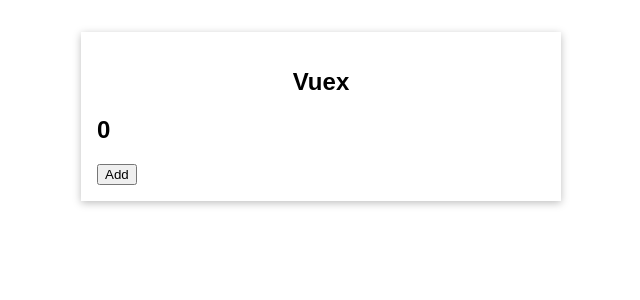
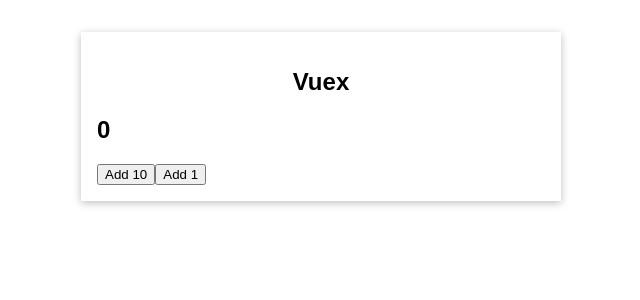
Before and after one commit to andretorquato/vuejs-course, a Vue app in the folder vuex-01-starting-setup/: page / in a window 1280 px wide. Shown: the top 300 px of the page, without its empty margins (319-959 px from the left). Built offline with nearby package versions, Linux system fonts and the light colour scheme.

Commit message:
pass data payload

```diff
--- a/vuex-01-starting-setup/src/App.vue
+++ b/vuex-01-starting-setup/src/App.vue
@@ -1,8 +1,8 @@
 <template>
   <base-container title="Vuex">
     <the-counter></the-counter>
-    <button @click="addCount">Add</button>
-
+    <button @click="addCount(10)">Add 10</button>
+    <button @click="addCount(1)">Add 1</button>
   </base-container>
 </template>
 
@@ -16,8 +16,11 @@ export default {
     TheCounter
   },
   methods:{
-    addCount(){
-      this.$store.commit('increment');
+    addCount(value){
+      this.$store.commit({
+        type: 'increase',
+        value: value,
+      });
     }
   }
 };
--- a/vuex-01-starting-setup/src/main.js
+++ b/vuex-01-starting-setup/src/main.js
@@ -12,6 +12,9 @@ const store = createStore({
   mutations: {
     increment(state){
       state.count++;
+    },
+    increase(state, payload){
+      state.count += payload.value;
     }
   }
 });
```
